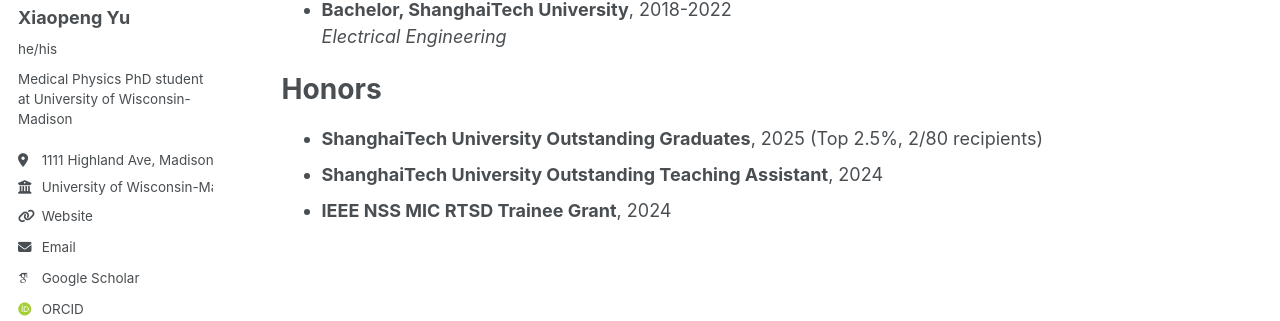
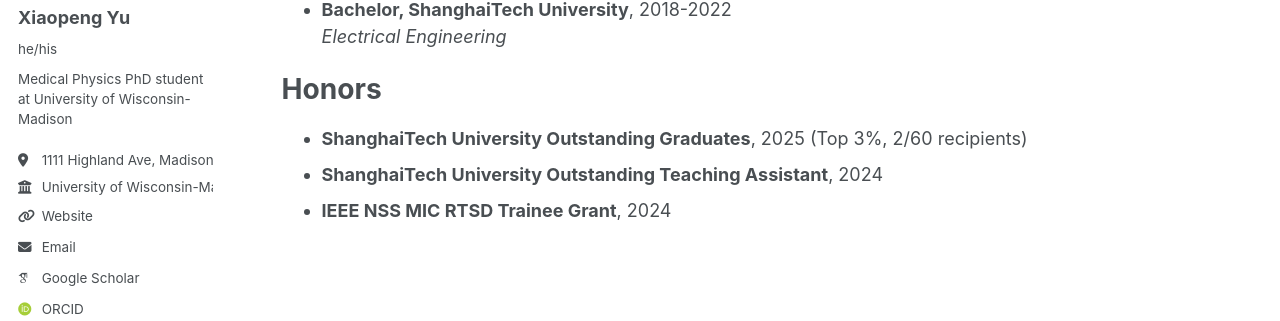
Before and after one commit to xp1999/xp1999.github.io, a Jekyll site: the page built from _pages/about.md, in a window 1280 px wide and 900 px high, scrolled down 774 px. Shown: the part 277-598 px from the top of the window. Built offline with Jekyll 4.4.1, drawn with Linux system fonts in a browser that asks for light colours; some web fonts are replaced; a script that is not in the unit is left out.

Commit message:
Update about.md

```diff
--- a/_pages/about.md
+++ b/_pages/about.md
@@ -37,6 +37,6 @@ Education
 
 Honors
 ======
-- **ShanghaiTech University Outstanding Graduates**, 2025 (Top 2.5%, 2/80 recipients)
+- **ShanghaiTech University Outstanding Graduates**, 2025 (Top 3%, 2/60 recipients)
 - **ShanghaiTech University Outstanding Teaching Assistant**, 2024
 - **IEEE NSS MIC RTSD Trainee Grant**, 2024
```
